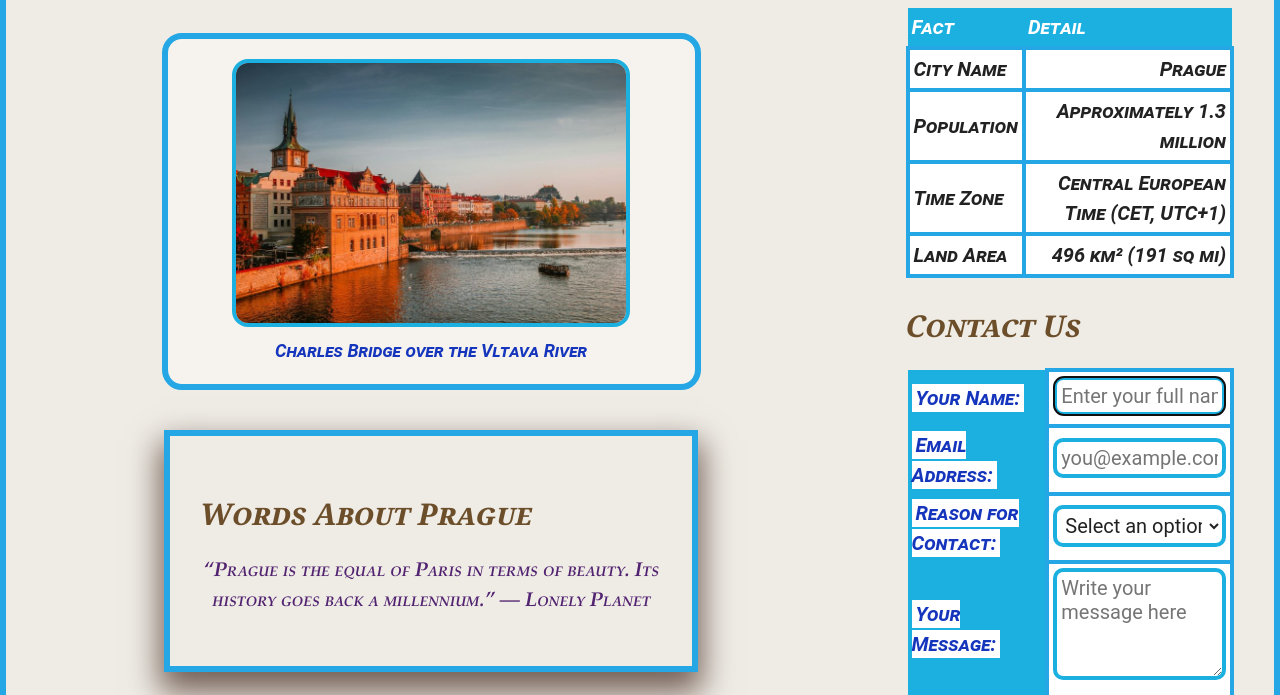
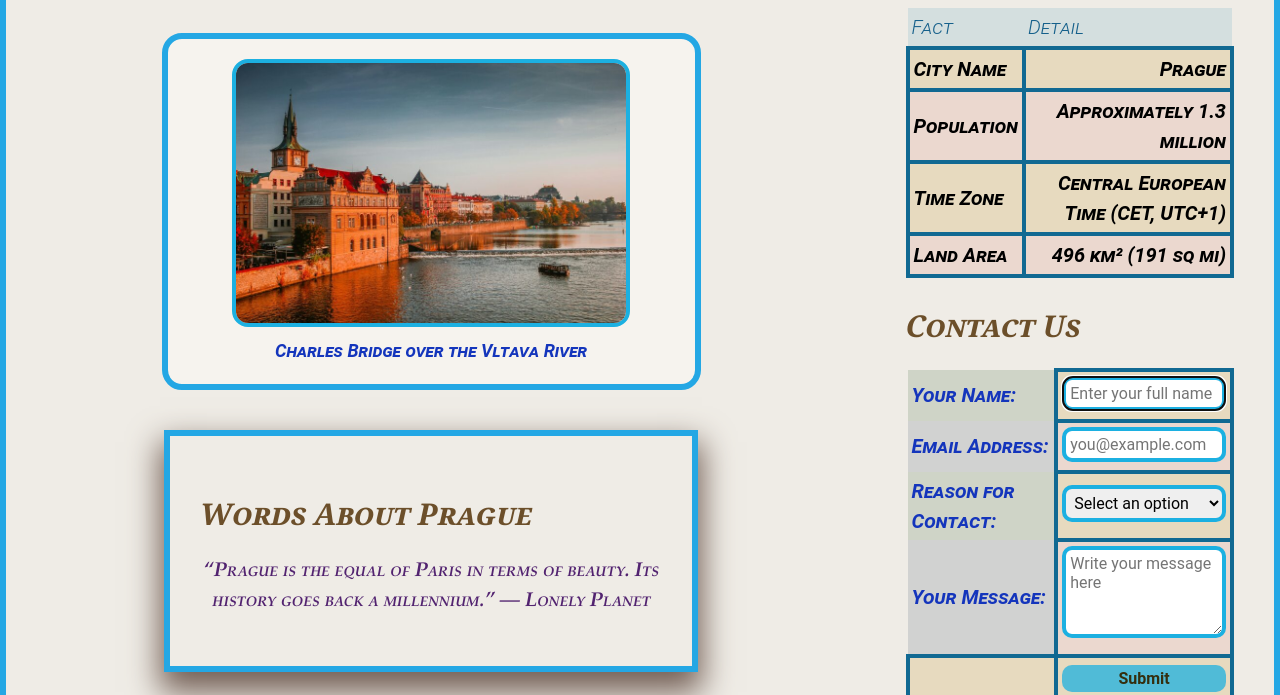
Before and after one commit to Ldanescu4713/assignment, a plain HTML site: page index.html in a window 1280 px wide. Shown: the part 640-1335 px from the top of the page. Drawn offline with Linux system fonts and the light colour scheme.

Commit message:
Modifying colors and font size to rerun tests

```diff
--- a/css/styles.css
+++ b/css/styles.css
@@ -147,34 +147,30 @@ table {
 }
 th {
     text-align: left;
-    font-weight: 600;
+    font-weight: 300;
     font-variant: small-caps;
-    color: #ffffff; /* Changed from #efece6 to pure white for better contrast */
-    background-color: #1cb0e1;
+    color: #0a5885f1;
+    background-color: #a8c9d362;
     padding: 0.2rem;
 }
 td {
     padding: 0.2rem;
-    border: 0.2rem solid #24a7e4;
-    color: #222; /* Ensure dark text for good contrast */
-    background-color: #fff; /* Optional: add a white background for max contrast */
+    border: 0.2rem solid #116992;
 }
 tbody tr:nth-child(even) {
-    background-color: #f5e7df; /* Slightly darker for better contrast */
+    background-color: #ebd8cf;
 }
 tbody tr:nth-child(odd) {
-    background-color: #f0e4ce; /* Slightly darker for better contrast */
+    background-color: #e7dabf;
 }
 tbody tr:hover {
-    background-color: #b3a78e; /* Darker hover for better contrast */
+    background-color: #c5bbabbd;
 }
-/* ...existing code... */
+/* Adding a style to the form elements styiling the labels and controls for better accessibility using class selectors */
 label {
     font-variant: small-caps;
     font-weight: 600;
     color: #1435bc;
-    background-color: #fff; /* Optional: add white background for contrast */
-    padding: 0.1rem 0.2rem; /* Optional: add some padding */
 }
 input, select, textarea, button {
     padding: 0.2rem;
@@ -185,14 +181,12 @@ input, select, textarea, button {
     min-width: 0%;
     max-width: 100%;
     box-sizing: border-box;
-    font-size: 1rem;
+    font-size: 0.8rem;
     font-family: inherit;
-    color: #222; /* Ensure dark text for good contrast */
-    background-color: #fff; /* White background for max contrast */
 }
 button {
-    background-color: #1cb0e1;
-    color: #fff; /* Changed from semi-transparent to white for contrast */
+    background-color: #1cb0e1bd;
+    color: #332703f1;
     font-weight: bold;
     cursor: pointer;
     border: none;
@@ -201,6 +195,5 @@ button {
     transition: background 0.2s;
 }
 button:hover {
-    background-color: #1435bc;
-    color: #fff; /* Ensure text stays white on hover */
+    background-color: #1436bc77;
 }
```
